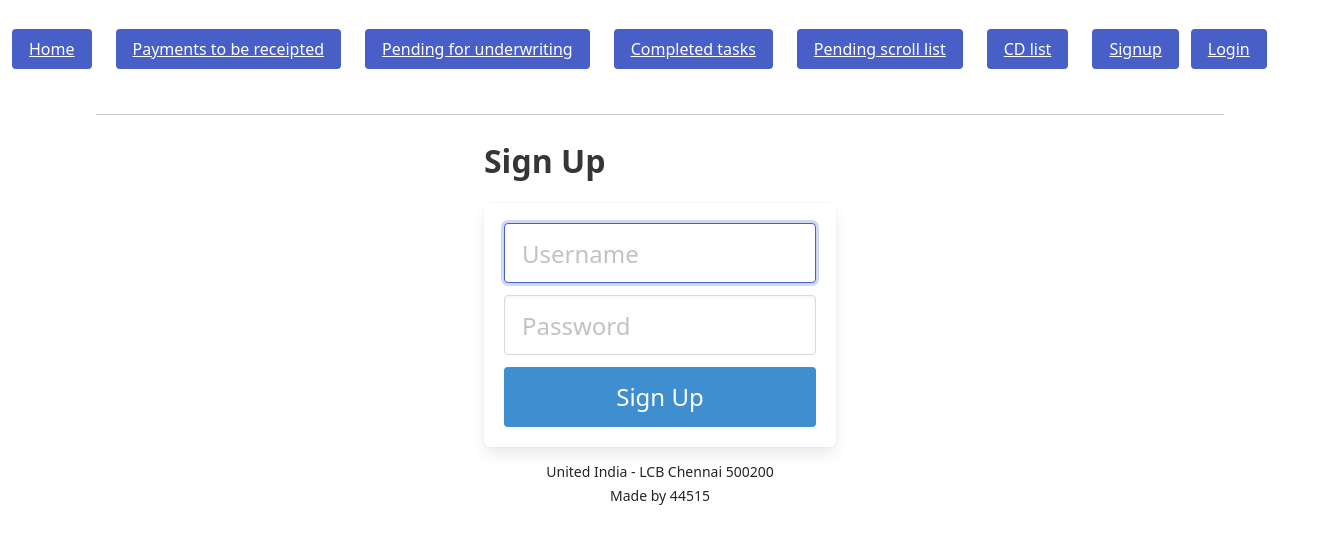
After one commit to jokerdino/payment-overview, a Flask app: page /signup in a window 1320 px wide. The commit adds this page. Shown: the top 544 px of the page. Run offline with Flask 2, Linux system fonts and the light colour scheme; some libraries are stand-ins or nearby versions.

Commit message:
Add signup page and database to store user credentials

```diff
--- a/forms.py
+++ b/forms.py
@@ -62,7 +62,12 @@ class PaymentEditForm(FlaskForm):
     proposal = StringField("Proposal number: ")
     policyno = StringField("Policy number: ")
     instrumentno = StringField("Instrument number: ")
+
+class SignupForm(FlaskForm):
+    username = StringField("Username", validators=[DataRequired()])
+    password = PasswordField("Password", validators=[DataRequired()])
+
+
 class LoginForm(FlaskForm):
     username = StringField("Username",validators=[DataRequired()])
-
     password = PasswordField("Password", validators=[DataRequired()])
--- a/server.py
+++ b/server.py
@@ -9,6 +9,7 @@ from waitress import serve
 
 import views
 from database import Database
+from user_database import UserDatabase
 from payment import Payment
 from user import get_user
 
@@ -16,8 +17,8 @@ from user import get_user
 lm = LoginManager()
 
 @lm.user_loader
-def load_user(user_id):
-    return get_user(user_id)
+def load_user(username):
+    return get_user(username)
 
 
 
@@ -28,6 +29,7 @@ def create_app():
     app.config.from_object("settings")
     app.add_url_rule("/", view_func=views.home_page)
     app.add_url_rule("/favicon.ico",view_func=views.favicon)
+    app.add_url_rule("/signup", view_func=views.signup, methods=["GET","POST"])
     app.add_url_rule("/login", view_func=views.login_page, methods=["GET","POST"])
     app.add_url_rule("/logout", view_func=views.logout_page)
     app.add_url_rule("/download",view_func=views.download,methods=["GET","POST"])
@@ -49,9 +51,12 @@ def create_app():
     home_dir = os.path.expanduser("~")
     if platform.system() == "Windows":
         db = Database("D:\payment-board\payments.sqlite")
+        user_db = UserDatabase("D:\payment-board\user.sqlite")
     else:
         db = Database("payments.sqlite")
+        user_db = UserDatabase("user.sqlite")
     app.config["db"] = db
+    app.config["user_db"] = user_db
 
 #    app.config["DEBUG"] = True
     return app
--- a/sqlite_excel.py
+++ b/sqlite_excel.py
@@ -4,7 +4,7 @@ from sqlalchemy.exc import SQLAlchemyError
 import pandas as pd
 from datetime import datetime
 import requests
-import secrets
+import telegram_secrets
 
 def export_database():
     # build connection to database
@@ -74,8 +74,8 @@ def convert_input(upload_file):
             print(error)
         else:
             print(df_upload)
-            CHAT_ID = secrets.CHAT_ID
-            SEND_URL = secrets.SEND_URL
+            CHAT_ID = telegram_secrets.CHAT_ID
+            SEND_URL = telegram_secrets.SEND_URL
             df_upload.to_excel("file.xlsx",index=False)
             for i in range(len(df_upload)):
                 title = df_upload.iloc[i,0]
--- a/templates/layout.html
+++ b/templates/layout.html
@@ -43,16 +43,23 @@
                                     <span class="navbar-item">
                 <a class="button is-link" href="{{ url_for('cd_list') }}">CD list</a>
                     </span>
-                {% if current_user.is_admin %}
+                {% if current_user.is_authenticated %}
                 <span class="navbar-item">
                 <a class="button is-link" href="{{ url_for('payment_add_page') }}">Add payment</a>
                     </span>
                 {% endif %}
                 <span class="navbar-item ">
                 {% if not current_user.is_authenticated %}
+                    <a class="button is-link" href="{{ url_for('signup') }}"> Signup</a><div>
+                    </span>
+                     <span class="navbar-item ">
                     <a class="button is-link" href="{{ url_for('login_page') }}"> Login</a>
+                    </span>
                 {% else %}
+                 <span class="navbar-item ">
                    {{ current_user.username }}
+                   </span>
+                    <span class="navbar-item ">
                    <a class="button is-link" href="{{ url_for('logout_page') }}"> Log out</a>
                 {% endif %}
                 </span>
--- a/templates/payments_all.html
+++ b/templates/payments_all.html
@@ -9,7 +9,7 @@
 
             <thead>
                 <tr>
-{% if current_user.is_superadmin %}
+                    {% if current_user.is_admin %}
                     <th>Select</th>
                     {% endif %}
 
@@ -31,7 +31,7 @@
 
             {% for payment_key, payment in payments %}
             <tr>
-{% if current_user.is_superadmin%}
+                {% if current_user.is_admin %}
                 <td>
                 <label class="checkbox">
                     <input type="checkbox" name="payment_keys" value="{{ payment_key }}"/>
@@ -63,7 +63,7 @@
             </tbody>
         </table>
 
-        {% if current_user.is_superadmin %}
+        {% if current_user.is_admin %}
         <div class="field is-grouped">
             <div class="control">
                 <button class="button is-danger is-small">Delete</button>
--- a/templates/payments_completed.html
+++ b/templates/payments_completed.html
@@ -9,7 +9,7 @@
 
             <thead>
                 <tr>
-{% if current_user.is_superadmin %}
+{% if current_user.is_admin %}
                     <th>Select</th>
                     {% endif %}
 
@@ -32,7 +32,7 @@
             {% for payment_key, payment in payments %}
             {% if payment.status == "Completed" %}
             <tr>
-{% if current_user.is_superadmin%}
+                {% if current_user.is_admin %}
                 <td>
                 <label class="checkbox">
                     <input type="checkbox" name="payment_keys" value="{{ payment_key }}"/>
@@ -65,7 +65,7 @@
             </tbody>
         </table>
 
-        {% if current_user.is_superadmin %}
+        {% if current_user.is_admin %}
         <div class="field is-grouped">
             <div class="control">
                 <button class="button is-danger is-small">Delete</button>
--- a/templates/payments_pending_uw.html
+++ b/templates/payments_pending_uw.html
@@ -15,7 +15,7 @@
 
             <thead>
                 <tr>
-{% if current_user.is_superadmin %}
+{% if current_user.is_admin %}
                     <th>Select</th>
                     {% endif %}
 
@@ -42,7 +42,7 @@
          and payment.status != "Waiting for payment"
          and payment.status != "To be refunded" %}
             <tr>
-{% if current_user.is_superadmin%}
+                {% if current_user.is_admin %}
                 <td>
                 <label class="checkbox">
                     <input type="checkbox" name="payment_keys" value="{{ payment_key }}"/>
@@ -86,7 +86,7 @@
             </tbody>
         </table>
 
-        {% if current_user.is_superadmin %}
+        {% if current_user.is_admin %}
         <div class="field is-grouped">
             <div class="control">
                 <button class="button is-danger is-small">Delete</button>
--- a/templates/payments_table.html
+++ b/templates/payments_table.html
@@ -9,7 +9,7 @@
 
             <thead>
                 <tr>
-{% if current_user.is_superadmin%}
+{% if current_user.is_admin%}
                     <th>Select</th>
                     {% endif %}
                     <th>Customer name</th>
@@ -34,7 +34,7 @@
             or payment.status == "Waiting for payment"
             or payment.status == "To be refunded" %}
             <tr>
-{% if current_user.is_superadmin %}
+                {% if current_user.is_admin %}
                 <td>
                 <label class="checkbox">
                     <input type="checkbox" name="payment_keys" value="{{ payment_key }}"/>
@@ -73,7 +73,7 @@
             {% endfor %}
             </tbody>
         </table>
-        {% if current_user.is_superadmin%}
+        {% if current_user.is_admin %}
         <div class="field is-grouped">
             <div class="control">
                 <button class="button is-danger is-small">Delete</button>
--- /dev/null
+++ b/templates/signup.html
@@ -0,0 +1,25 @@
+{% extends "layout.html" %}
+
+{% block content %}
+<div class="column is-4 is-offset-4">
+    <h3 class="title">Sign Up</h3>
+    <div class="box">
+        <form method="POST" action="/signup">
+            <div class="field">
+                <div class="control">
+                    <input class="input is-large" type="username" name="username" placeholder="Username" autofocus="">
+                </div>
+            </div>
+
+
+            <div class="field">
+                <div class="control">
+                    <input class="input is-large" type="password" name="password" placeholder="Password">
+                </div>
+            </div>
+
+            <button class="button is-block is-info is-large is-fullwidth">Sign Up</button>
+        </form>
+    </div>
+</div>
+{% endblock %}
--- a/views.py
+++ b/views.py
@@ -4,7 +4,9 @@ from datetime import datetime
 from flask import current_app, render_template, request, redirect, url_for, flash, send_file
 from flask_wtf import FlaskForm
 from wtforms import StringField, PasswordField, SubmitField
-from passlib.hash import pbkdf2_sha256 as hasher
+#from passlib.hash import pbkdf2_sha256 as hasher
+
+from werkzeug.security import generate_password_hash, check_password_hash
 
 import pandas as pd
 
@@ -17,16 +19,38 @@ import shutil
 
 from flask_login import LoginManager, current_user, UserMixin, login_user, logout_user, login_required
 
-from forms import LoginForm, PaymentEditForm
-from user import get_user
+from forms import LoginForm, PaymentEditForm, SignupForm
+from user import get_user, User
 from payment import Payment
+
 from sqlite_excel import export_database, convert_input
 
-import secrets
-
+import telegram_secrets
+#from modeluser import User
 
 def favicon():
     return url_for('static', filename='favicon.ico')
+
+def signup():
+    form = SignupForm()
+    #print("first hello")
+    if request.method == "GET":
+        return render_template("signup.html",form=form)
+    else:
+     #   print("hello")
+        username = form.data["username"]
+        #name = form.data["name"]
+        password = form.data["password"]
+        password_hash =generate_password_hash(password, method='sha256')
+        # TODO: check if username does not already exist
+
+        user = User(username=username, password=password_hash)
+        user_db = current_app.config["user_db"]
+        user_key = user_db.add_user(user)
+      #  print("added", user_key)
+        return redirect(url_for("login_page"))
+
+
 
 def cd_list():
 
@@ -94,7 +118,7 @@ def payments_completed():
         payments = db.get_payments()
         return render_template("payments_completed.html", payments=sorted(payments))
     else:
-        if not current_user.is_superadmin:
+        if not current_user.is_admin:
             abort(401)
         form_payment_keys = request.form.getlist("payment_keys")
         for form_payment_key in form_payment_keys:
@@ -107,7 +131,7 @@ def payments_pending_uw():
         payments = db.get_payments()
         return render_template("payments_pending_uw.html", payments=sorted(payments))
     else:
-        if not current_user.is_superadmin:
+        if not current_user.is_admin:
             abort(401)
         form_payment_keys = request.form.getlist("payment_keys")
         for form_payment_key in form_payment_keys:
@@ -120,7 +144,7 @@ def payments_page():
         payments = db.get_payments()
         return render_template("payments_table.html", payments=sorted(payments))
     else:
-        if not current_user.is_superadmin:
+        if not current_user.is_admin:
             abort(401)
         form_payment_keys = request.form.getlist("payment_keys")
         for form_payment_key in form_payment_keys:
@@ -180,8 +204,8 @@ def payment_add_page():
         db = current_app.config["db"]
         payment_key = db.add_payment(payment)
 
-        CHAT_ID = secrets.CHAT_ID
-        SEND_URL = secrets.SEND_URL
+        CHAT_ID = telegram_secrets.CHAT_ID
+        SEND_URL = telegram_secrets.SEND_URL
 
         try:
             string_date = date.strftime('%d-%m-%Y')
@@ -320,18 +344,33 @@ def payment_edit_page(payment_key):
     return render_template ("payment_edit.html", form=form)
 
 def login_page():
+
+    if current_user.is_authenticated:
+        return redirect(url_for('home_page'))
     form = LoginForm()
+    user_db = current_app.config["user_db"]
+   # payment = db.get_payment(payment_key)
     if form.validate_on_submit():
         username = form.data["username"]
-        user = get_user(username)
+        user = user_db.get_user(username)
         if user is not None:
             password = form.data["password"]
-            if hasher.verify(password, user.password):
+            # password_hash = generate_password_hash(password, method='sha256')
+
+
+            #print(user.password)
+            #print(password_hash)
+            if check_password_hash(user.password, password):
+                #print("loggedin")
                 login_user(user)
-    #            flash("You have logged in.")
+
+                #flash("You have logged in.")
                 next_page = request.args.get("next", url_for("home_page"))
                 return redirect(next_page)
-     #       flash("Invalid credentials.")
+            else:
+                #print("password does not match. log in again.")
+                # print(user.username)
+                flash("Invalid credentials.")
     return render_template("login.html",form=form)
 
 def logout_page():
```
Also changed, not shown: settings.py (+1 -7 lines), templates/login.html (+7 -0 lines), user.py (+17 -6 lines), user_database.py (added, +28 -0 lines), static/file.png (added), 1 other file.
